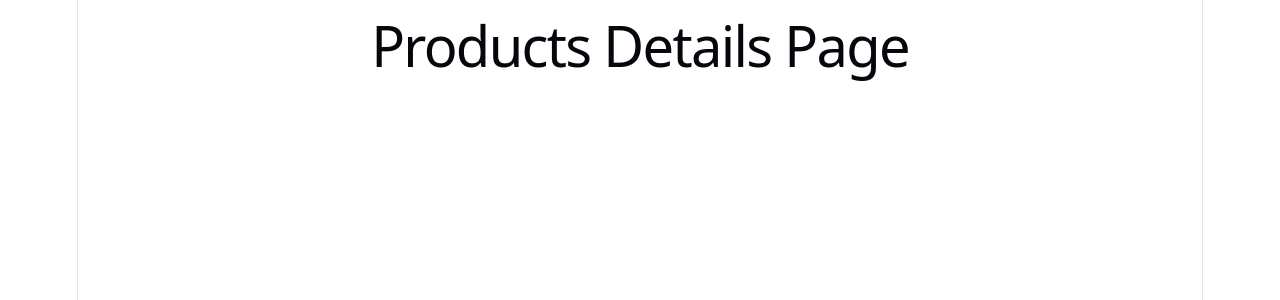
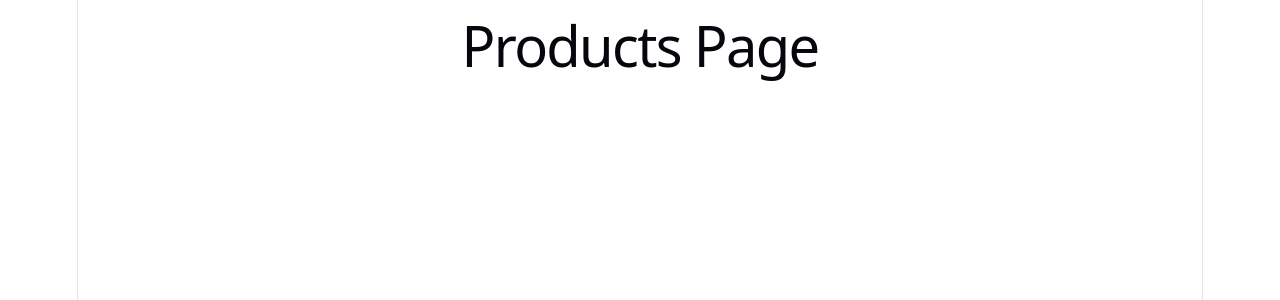
Before and after one commit to amanigodswill-droid/ecommerce-store, a React (Vite) app: page /products in a window 1280 px wide. Shown: the top 300 px of the page. Built offline with nearby package versions, Linux system fonts and the light colour scheme.

Commit message:
Added React Router and page structure

```diff
--- a/src/Pages/Products.jsx
+++ b/src/Pages/Products.jsx
@@ -1,9 +1,9 @@
-function ProductDetails(){
+function Products(){
 
 return(
-<h1>Products Details Page</h1>
+<h1>Products Page</h1>
 )
 
 }
 
-export default ProductDetails;
+export default Products;
```
